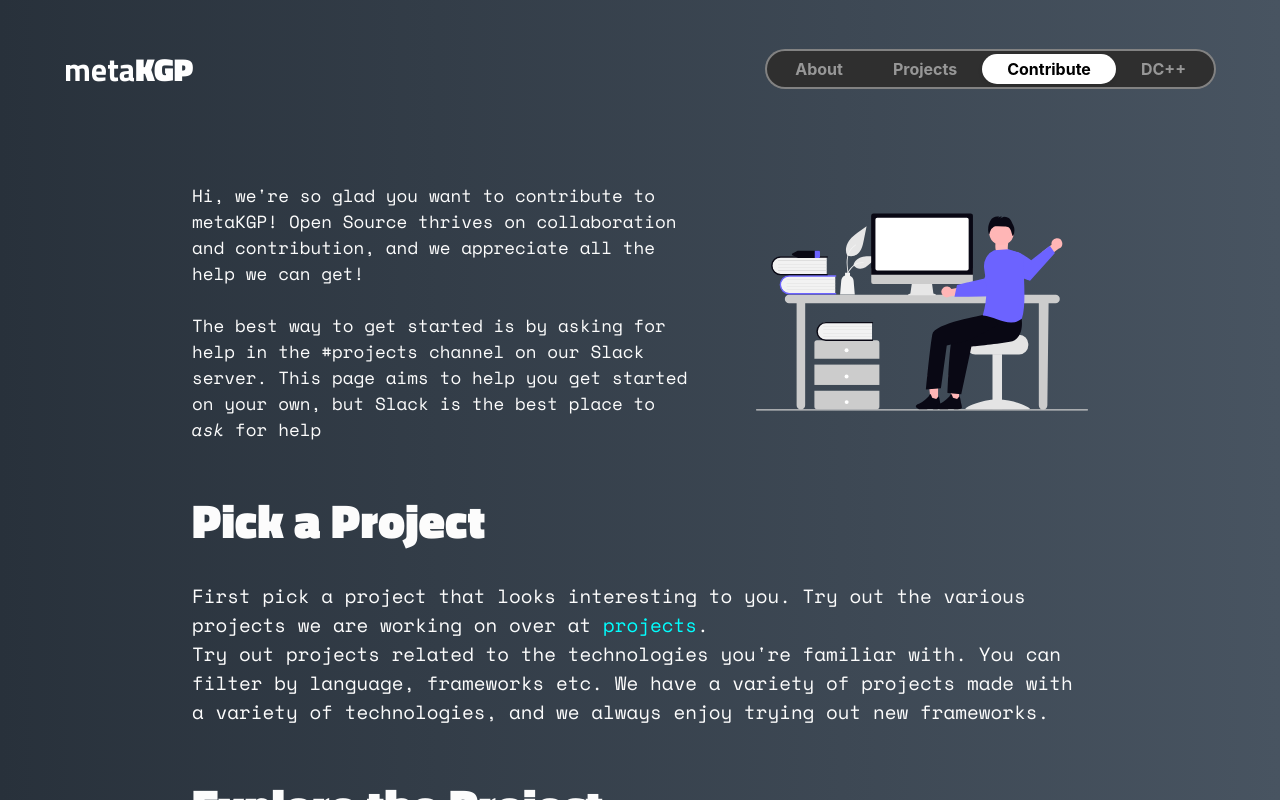
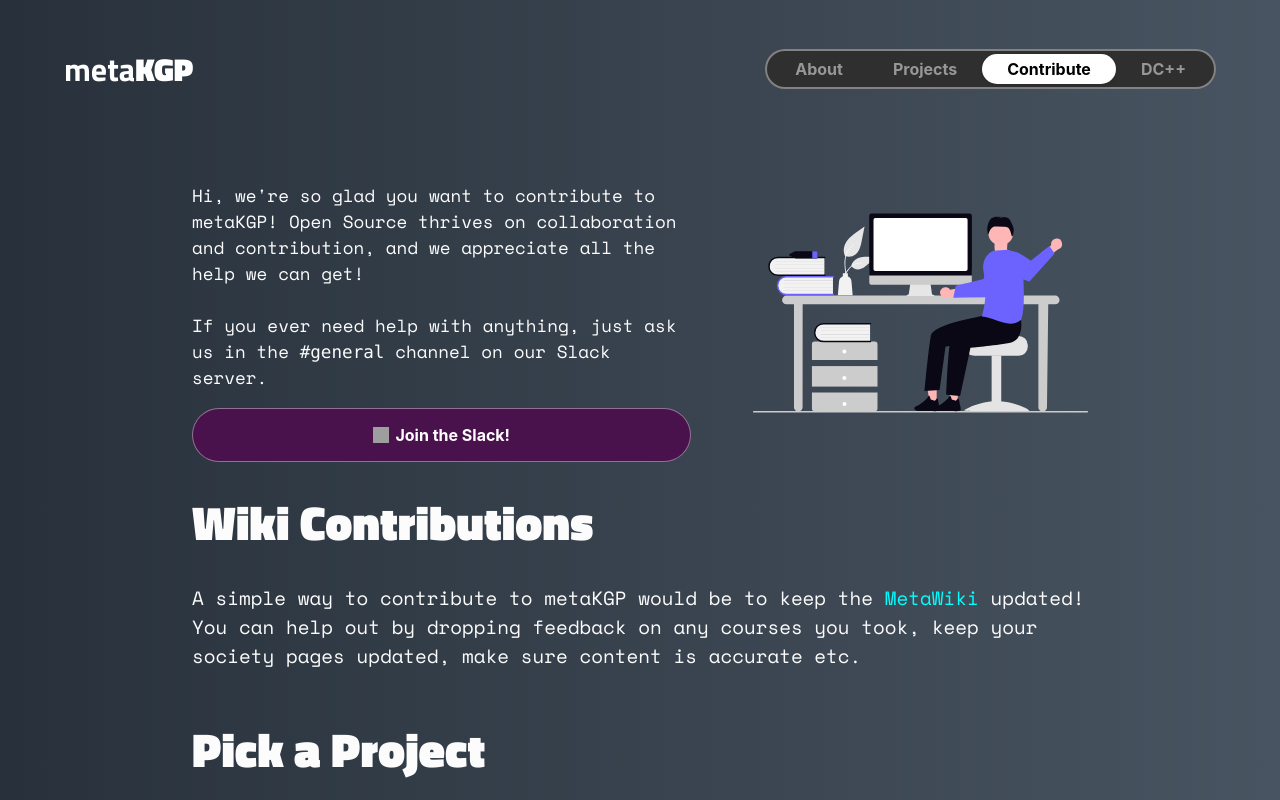
Before and after one commit to metakgp/metakgp.org, a React (Vite) app: page /#/contribute in a window 1280 px wide. Built offline with nearby package versions, Linux system fonts and the light colour scheme; grey boxes are pictures that could not be loaded.

Commit message:
feat: add resources to contribute page

```diff
--- a/src/pages/About.tsx
+++ b/src/pages/About.tsx
@@ -63,7 +63,7 @@
               <a href='https://wiki.metakgp.org/w/User:Hargup/Why_metakgp%3F'>Why MetaKGP: by Hargup</a>
             </li>
             <li>
-              <a href='https://wiki.metakgp.org/w/User:Amrav/Why_metakgp%3F'>https://wiki.metakgp.org/w/User:Amrav/Why_metakgp%3F</a>
+              <a href='https://wiki.metakgp.org/w/User:Amrav/Why_metakgp%3F'>Why MetaKGP: by Vikrant</a>
             </li>
           </ul>
         </p>
--- a/src/pages/Contribute.tsx
+++ b/src/pages/Contribute.tsx
@@ -9,17 +9,31 @@
     <div className="page-container">
       <section>
         <div className="contri-intro">
+          <div className="contri-intro-container">
             <p className="contri-intro-para description">
               Hi, we're so glad you want to contribute to metaKGP!
               Open Source thrives on collaboration and contribution, and we appreciate all the help we can get!
               <br />
               <br />
-            The best way to get started is by asking for help in the #projects channel on our Slack server. This page aims
-            to help you get started on your own, but Slack is the best place to <i>ask</i> for help
+              If you ever need help with anything, just ask us in the <code>#general</code> channel on our Slack server.
             </p>
+            <a href={"https://slack.metakgp.org"} className="slack-link">
+              <img src="https://freepnglogo.com/images/all_img/1707837044slack-icon-png.png" width={16} height={16} />
+              <p>Join the Slack!</p>
+            </a>
+          </div>
           <div className="contri-intro-image-container">
             <img src={helloImage} alt="hello-image" className="contri-intro-image" />
           </div>
+        </div>
+      </section>
+      <section className="topic-section">
+        <div>
+          <h2 className="section-header-left">Wiki Contributions</h2>
+          <p className="description">
+            A simple way to contribute to metaKGP would be to keep the <a href="https://wiki.metakgp.org">MetaWiki</a> updated! You can help out by dropping feedback on any courses you took, keep your society pages updated, make sure content is accurate etc.
+            {/* TODO: add images with arrow to edit_article once wiki is back up*/}
+          </p>
         </div>
       </section>
       <section className="topic-section">
@@ -71,7 +85,19 @@
       </section>
       <section className="topic-section">
         <h2 className="section-header-left">Resources</h2>
-        <p className="descripion"> WIP </p>
+        <p className="description">
+          <ul>
+            <li>
+              <a href="https://learngitbranching.js.org/">Learn Git Branching</a>
+            </li>
+            <li>
+              <a href="https://goodfirstissue.dev/">Good First Issues</a>
+            </li>
+            <li>
+              <a href="https://github.com/orgs/metakgp/projects/4">MetaKGP Dreams: some issues to work on in MetaKGP</a>
+            </li>
+          </ul>
+        </p>
       </section>
     </div>
   );
```
Lines whose indentation alone changed are shown as unchanged.
